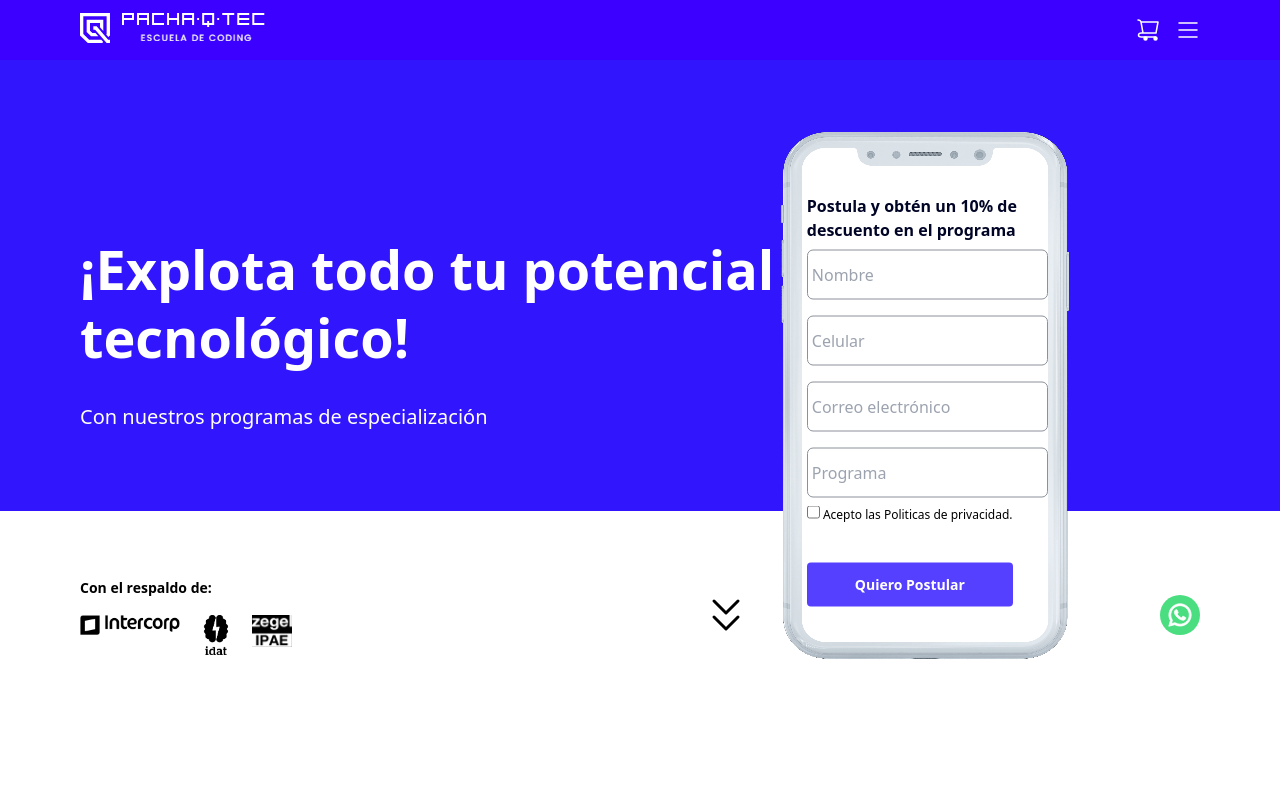
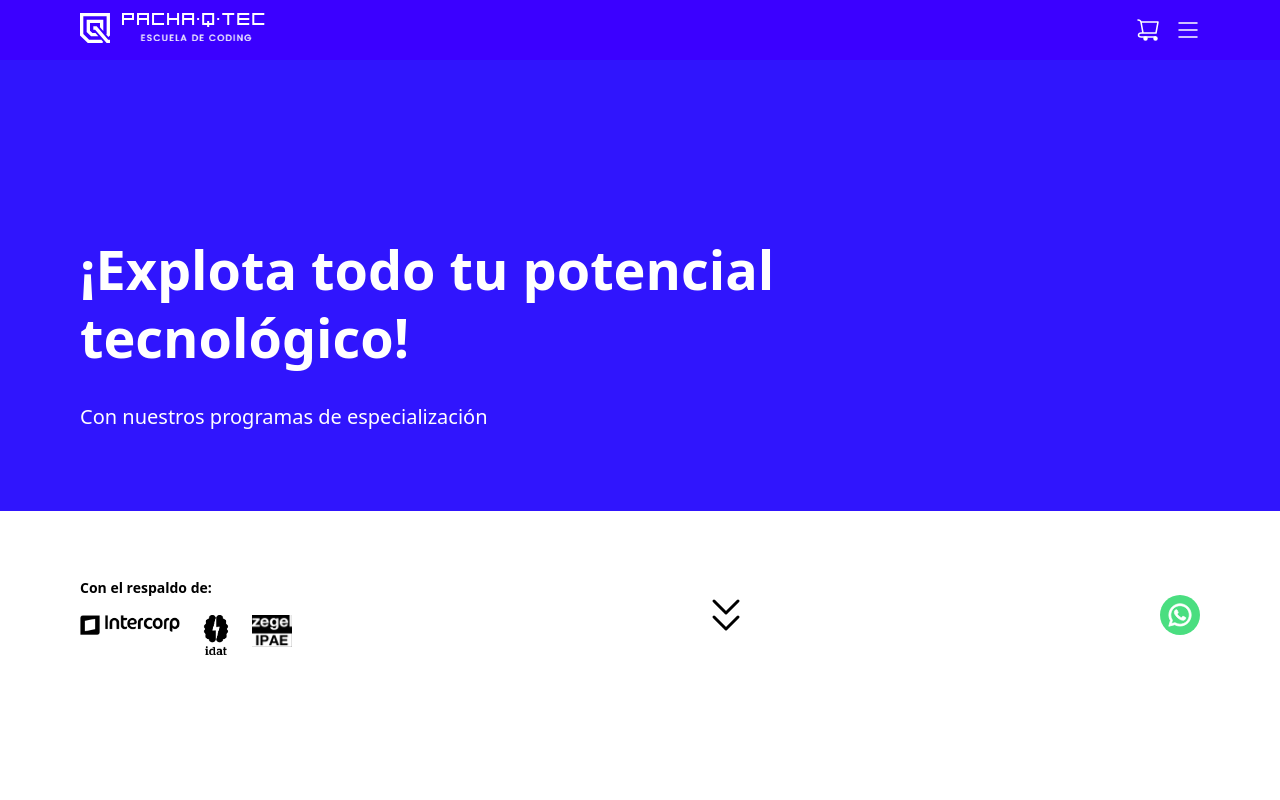
Before and after one commit to HeriRoqueTello/Hackaton-Final-Grupo-2, a Vue app: page / in a window 1280 px wide. Shown: the top 800 px of the page. Built offline with nearby package versions, Linux system fonts and the light colour scheme.

Commit message:
Componente-Formulario-2

```diff
--- a/src/App.vue
+++ b/src/App.vue
@@ -20,7 +20,6 @@ export default {
       <Navbar />
     </div>
   </header>
-  <MobileForm />
   <RouterView />
 </template>
 
```
